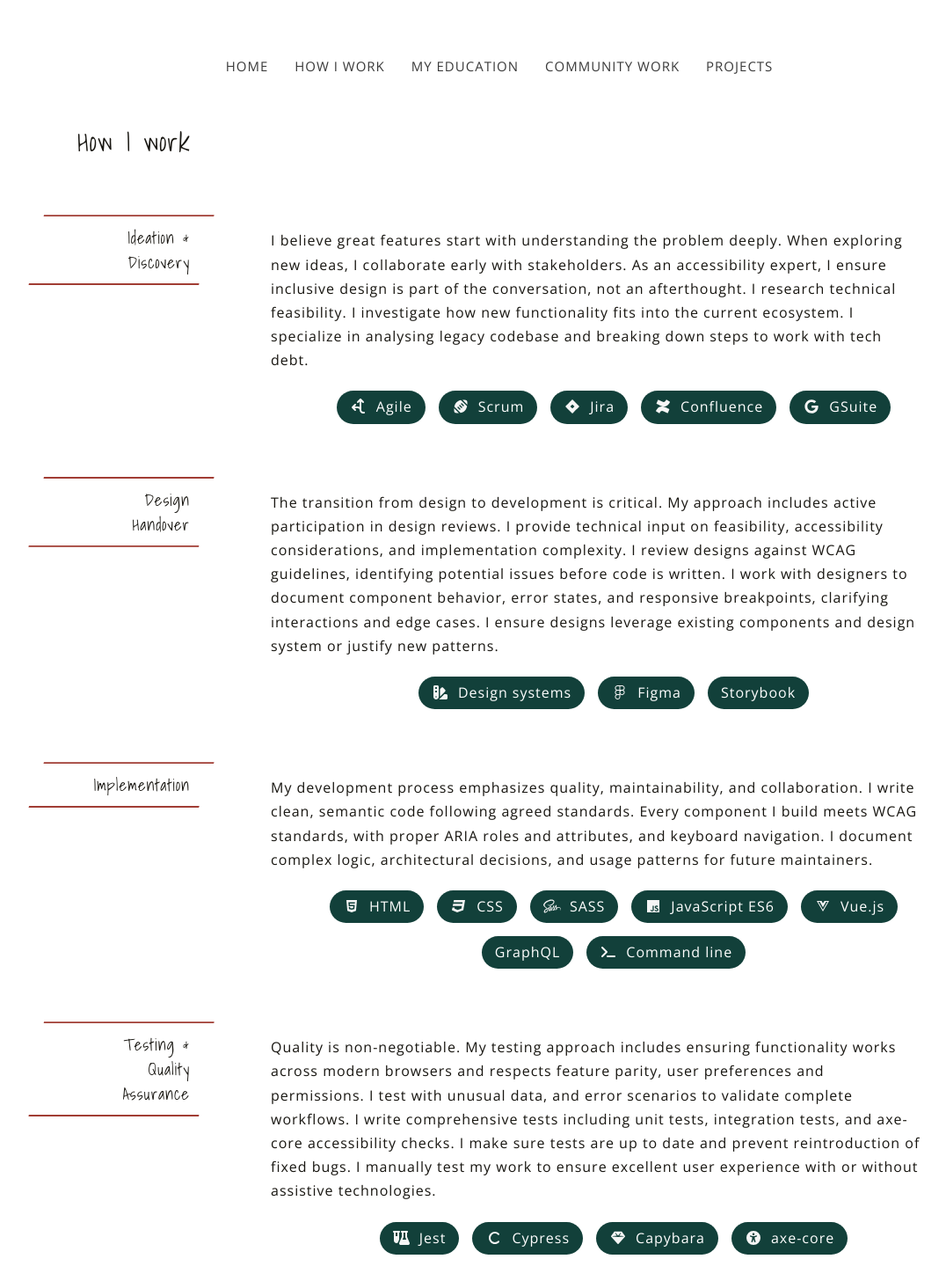
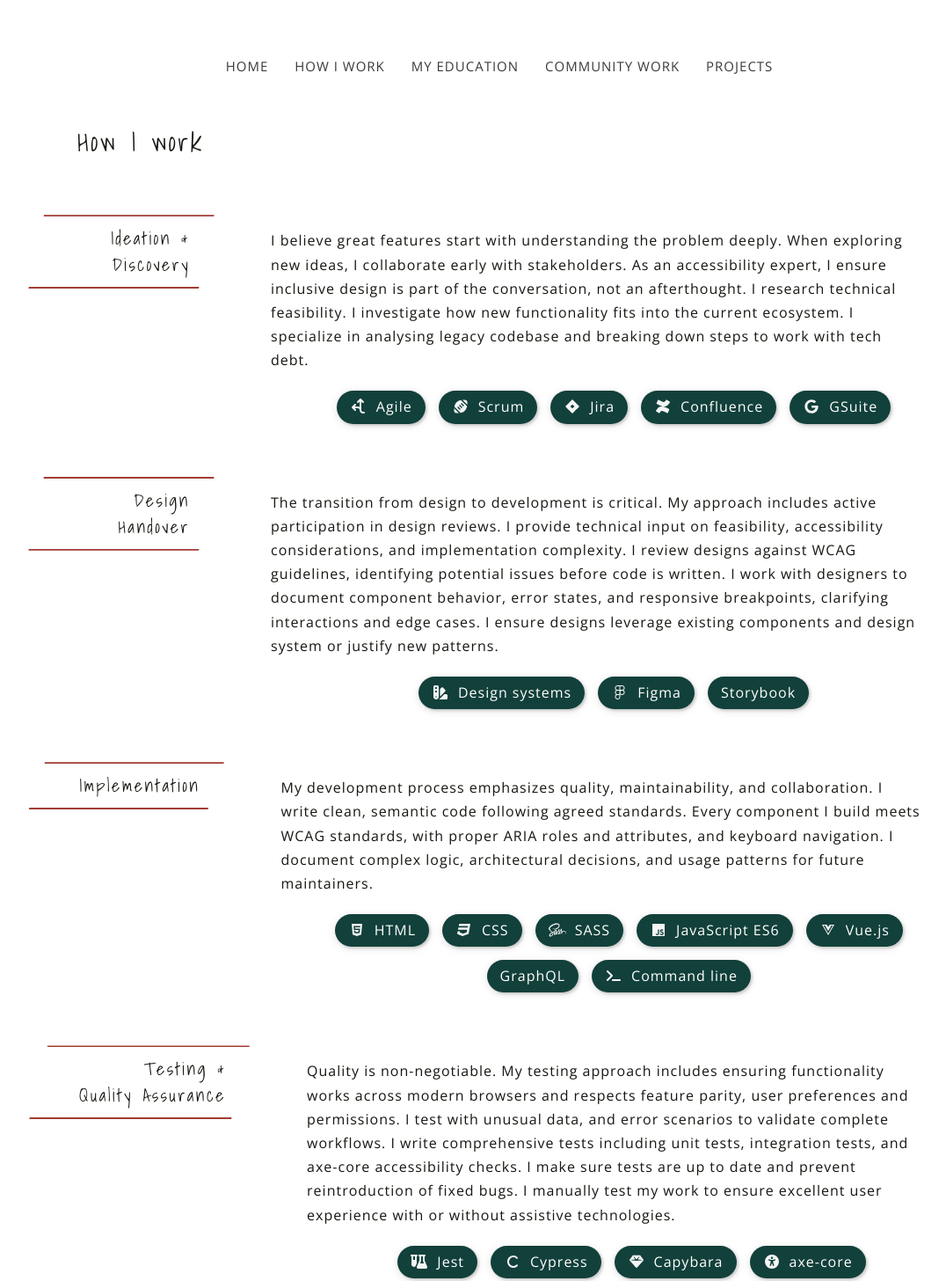
Before and after one commit to iniluap/personal-site, a Gatsby site: page /technologies in a window 1280 px wide. Shown: the part 520-1976 px from the top of the page at 88% size, without its empty margins (72-1148 px from the left). Built offline with nearby package versions, Linux system fonts and the light colour scheme; Gatsby itself is replaced by a stand-in of ours.

Commit message:
Adjust styles

```diff
--- a/src/pages/technologies.js
+++ b/src/pages/technologies.js
@@ -38,6 +38,7 @@ const TechnologiesSectionStyles = styled.section`
 `;
 
 const TechnologiesLabel = styled.h3`
+  font-size: 2rem;
   border: solid 2px var(--secondary-rose);
   display: inline-block;
   min-width: 220px;
@@ -67,6 +68,7 @@ const TechnologiesListStyled = styled.ul`
 const TechnologyItemStyled = styled.li`
   padding: 0.5rem 1.5rem;
   background-color: var(--primary-green);
+  box-shadow: var(--layered-shadow-small);
   border-radius: 2rem;
   color: var(--white);
 
@@ -181,7 +183,7 @@ export default function TechnologiesPage() {
       </TechnologiesSectionStyles>
 
       <TechnologiesSectionStyles>
-        <TechnologiesLabel>Testing & Quality Assurance</TechnologiesLabel>
+        <TechnologiesLabel>Testing & Quality&nbsp;Assurance</TechnologiesLabel>
         <p>
           Quality is non-negotiable. My testing approach includes ensuring
           functionality works across modern browsers and respects feature
--- a/src/styles/GlobalStyles.js
+++ b/src/styles/GlobalStyles.js
@@ -16,6 +16,8 @@ const GlobalStyles = createGlobalStyle`
               0 2px 2px rgb(46 41 51 / 8%),
               0 4px 4px rgb(46 41 51 / 8%),
               0 8px 8px rgb(46 41 51 / 8%);
+    --layered-shadow-small: 0px 2px 8px 0px rgba(99, 99, 99, 0.2),
+              1.95px 1.95px 2.6px rgba(0, 0, 0, 0.15);
     --transition: all 0.3s ease-in-out
   }
 
--- a/src/styles/Typography.js
+++ b/src/styles/Typography.js
@@ -14,6 +14,7 @@ const Typography = createGlobalStyle`
     font-weight: normal;
     margin: 0;
     line-height: 1.5;
+    letter-spacing: 0.25rem;
   }
 
   a {
```
